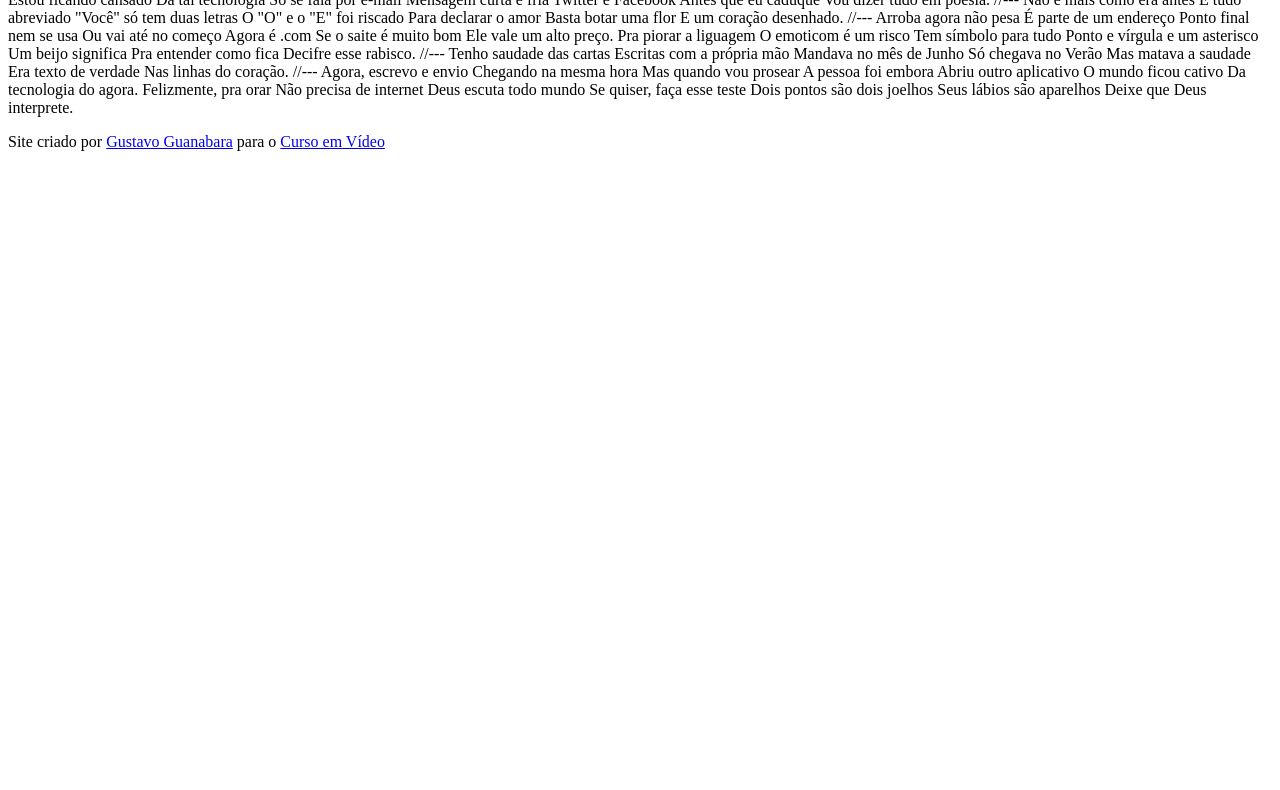
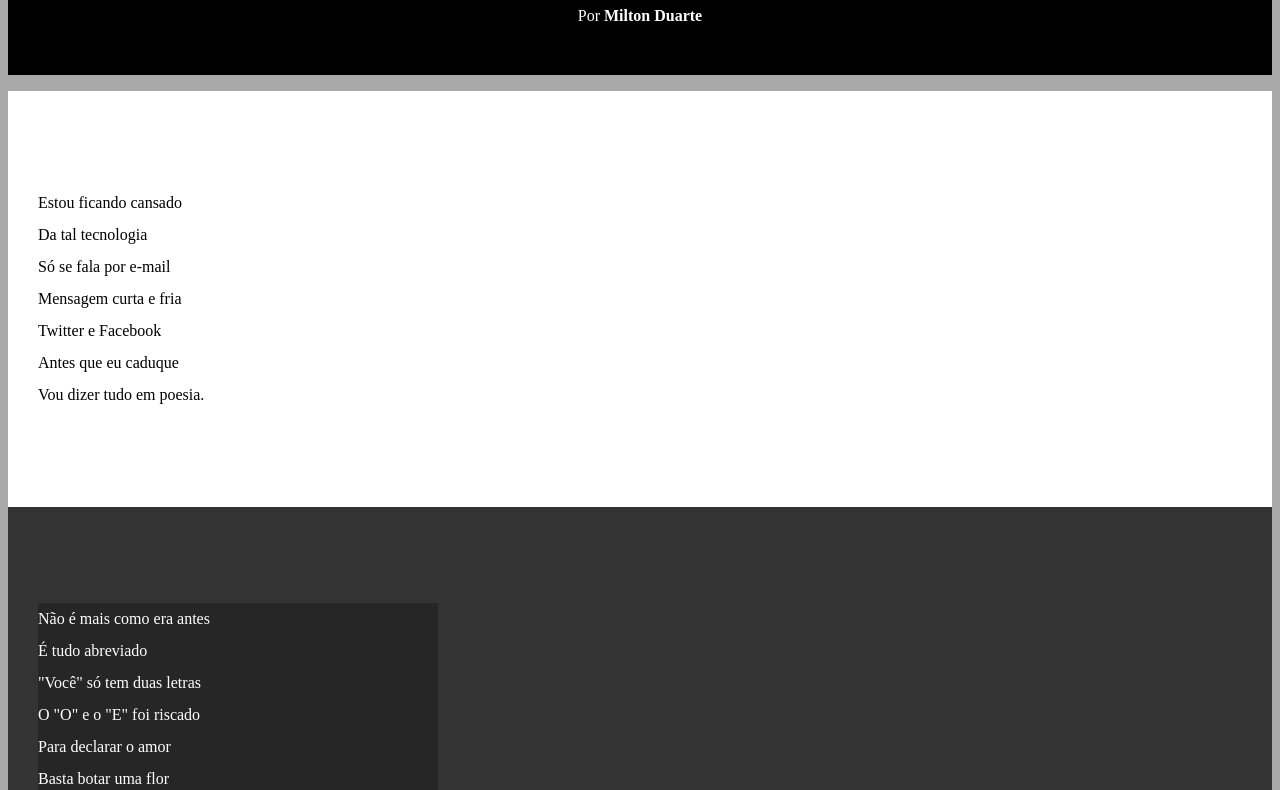
Before and after one commit to gisellafreitas/html-css, a plain HTML site: page desafios/D012/index.html in a window 1280 px wide. Shown: the part 123-913 px from the top of the page. Before the commit the page ends 800 px from the top, so only its background shows below. Drawn offline with Linux system fonts and the light colour scheme.

Commit message:
atualizei estilo de textos e blocos

```diff
--- /dev/null
+++ b/desafios/D012/estilo/style.css
@@ -0,0 +1,57 @@
+@charset "utf-8";
+
+*{
+    margin: opx;
+    padding: opx;
+}
+html, body {
+    min-height: 100vh;
+    background-color: darkgray;
+
+}
+header{
+    background-color: black;
+    color: white;
+    text-align: center;
+}
+header > h1 {
+    padding-top: 50px;
+    font-variant: small-caps;
+
+}
+header > p {
+    padding-bottom: 50px;
+}
+a {
+    color: white;
+    text-decoration: none;
+    font-weight: bolder;
+}
+a:hover {
+    text-decoration: underline;
+}
+section{
+    padding-top: 10vh;
+    padding-bottom: 10vh;
+    line-height: 2em;
+    padding-left: 30px;
+}
+section.normal {
+    background-color: white;
+    color: black;
+}
+section.imagem {
+    background-color: rgb(51, 51, 51);
+    color: white;
+}
+section.imagem > p {
+    width: 400px;
+    background-color: rgba(0, 0, 0, 0.253);
+}
+footer {
+    background-color: black;
+    color: white;
+    text-align: center;
+    padding: 10px;
+
+}
--- a/desafios/D012/index.html
+++ b/desafios/D012/index.html
@@ -4,6 +4,7 @@
     <meta charset="UTF-8">
     <meta name="viewport" content="width=device-width, initial-scale=1.0">
     <title>Cordel Moderno</title>
+    <link rel="stylesheet" href="estilo/style.css">
 </head>
 <body>
     <header>
@@ -11,69 +12,86 @@
         <p>Por <a href="https://www.recantodasletras.com.br/poesias/3186743" target="_blank">Milton Duarte</a></p>
     </header>
 
-    Estou ficando cansado
-    Da tal tecnologia
-    Só se fala por e-mail
-    Mensagem curta e fria
-    Twitter e Facebook
-    Antes que eu caduque
-    Vou dizer tudo em poesia.
+    <section class="normal">
+        <p>
+            Estou ficando cansado <br>
+            Da tal tecnologia <br>
+            Só se fala por e-mail <br>
+            Mensagem curta e fria <br>
+            Twitter e Facebook <br>
+            Antes que eu caduque <br>
+            Vou dizer tudo em poesia.
+        </p>
+    </section>
 
-    //---
+    <section class="imagem">
+        <p>
+            Não é mais como era antes <br>
+            É tudo abreviado <br>
+            "Você" só tem duas letras <br>
+            O "O" e o "E" foi riscado <br>
+            Para declarar o amor <br>
+            Basta botar uma flor <br>
+            E um coração desenhado.
+        </p>
+    </section>
 
-    Não é mais como era antes
-    É tudo abreviado
-    "Você" só tem duas letras
-    O "O" e o "E" foi riscado
-    Para declarar o amor
-    Basta botar uma flor
-    E um coração desenhado.
+    <section class="normal">
 
-    //---
+            <p>
+                Arroba agora não pesa  <br>
+                É parte de um endereço  <br>
+                Ponto final nem se usa  <br>
+                Ou vai até no começo  <br>
+                Agora é .com  <br>
+                Se o saite é muito bom  <br>
+                Ele vale um alto preço.  <br>
+            </p>
+            <p>
+                Pra piorar a liguagem  <br>
+                O emoticom é um risco  <br>
+                Tem símbolo para tudo  <br>
+                Ponto e vírgula e um asterisco  <br>
+                Um beijo significa  <br>
+                Pra entender como fica  <br>
+                Decifre esse rabisco.
+            </p>
 
-    Arroba agora não pesa
-    É parte de um endereço
-    Ponto final nem se usa
-    Ou vai até no começo
-    Agora é .com
-    Se o saite é muito bom
-    Ele vale um alto preço.
+    </section>
 
-    Pra piorar a liguagem
-    O emoticom é um risco
-    Tem símbolo para tudo
-    Ponto e vírgula e um asterisco
-    Um beijo significa
-    Pra entender como fica
-    Decifre esse rabisco.
+    <section class="imagem">
+        <p>
+            Tenho saudade das cartas <br>
+            Escritas com a própria mão <br>
+            Mandava no mês de Junho <br>
+            Só chegava no Verão <br>
+            Mas matava a saudade <br>
+            Era texto de verdade <br>
+            Nas linhas do coração.
+        </p>
+    </section>
 
-    //---
+    <section class="normal">
 
-    Tenho saudade das cartas
-    Escritas com a própria mão
-    Mandava no mês de Junho
-    Só chegava no Verão
-    Mas matava a saudade
-    Era texto de verdade
-    Nas linhas do coração.
-
-    //---
-
-    Agora, escrevo e envio
-    Chegando na mesma hora
-    Mas quando vou prosear
-    A pessoa foi embora
-    Abriu outro aplicativo
-    O mundo ficou cativo
-    Da tecnologia do agora.
-
-    Felizmente, pra orar
-    Não precisa de internet
-    Deus escuta todo mundo
-    Se quiser, faça esse teste
-    Dois pontos são dois joelhos
-    Seus lábios são aparelhos
-    Deixe que Deus interprete.
+            <p>
+                Agora, escrevo e envio <br>
+                Chegando na mesma hora <br>
+                Mas quando vou prosear <br>
+                A pessoa foi embora <br>
+                Abriu outro aplicativo <br>
+                O mundo ficou cativo <br>
+                Da tecnologia do agora. <br>
+            </p>
+            <p>
+                Felizmente, pra orar <br>
+                Não precisa de internet <br>
+                Deus escuta todo mundo <br>
+                Se quiser, faça esse teste <br>
+                Dois pontos são dois joelhos <br>
+                Seus lábios são aparelhos <br>
+                Deixe que Deus interprete.
+            </p>
+    </section>
 
     <footer>
         <p>Site criado por <a href="https://gustavoguanabara.github.io" target="_blank">Gustavo Guanabara</a> para o <a href="https://www.cursoemvideo.com/cursos" target="_blank">Curso em Vídeo</a></p>
```
